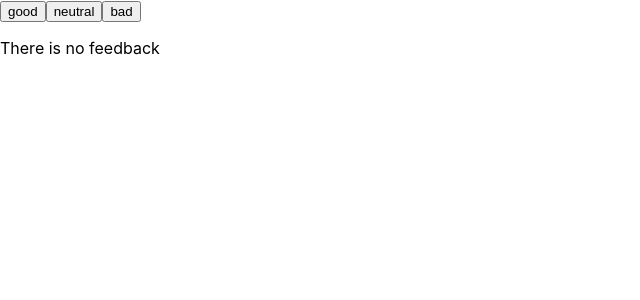
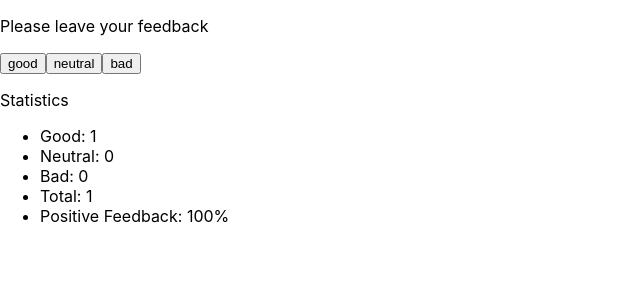
Before and after one commit to Firsache/goit-react-hw-02-feedback, a React (Create React App) app: page / in a window 1280 px wide. Both pictures are taken after a click on the button "good". Shown: the top 300 px of the page, without its empty margins (0-640 px from the left). Built offline with nearby package versions, Linux system fonts and the light colour scheme.

Commit message:
update methods of a class

```diff
--- a/src/components/App.jsx
+++ b/src/components/App.jsx
@@ -8,21 +8,26 @@ export class App extends Component {
     bad: 0,
   };
   onLeaveFeedback = option => {
-    // this.setState(prevState => ({}));
+    this.setState(prevState => ({
+      [option]: prevState[option] + 1,
+    }));
   };
   countTotalFeedback() {
     const { good, bad, neutral } = this.state;
     return good + bad + neutral;
   }
   countPositiveFeedbackPercentage() {
-    let positivePercentage;
-    return positivePercentage;
+    let total = this.countTotalFeedback();
+    let positiveFeedback = this.state.good;
+    let positPercentage = (positiveFeedback * 100) / total;
+    return Math.round(positPercentage);
   }
   render() {
     const { good, bad, neutral } = this.state;
+    let total = this.countTotalFeedback();
 
     return (
-      <section>
+      <>
         <Section title="Please leave your feedback">
           <FeedbackOptions
             options={Object.keys(this.state)}
@@ -30,7 +35,7 @@ export class App extends Component {
           />
         </Section>
         <Section title="Statistics">
-          {this.state.total > 0 ? (
+          {total > 0 ? (
             <Statistics
               good={good}
               neutral={neutral}
@@ -42,7 +47,7 @@ export class App extends Component {
             <Notification message="There is no feedback" />
           )}
         </Section>
-      </section>
+      </>
     );
   }
 }
--- a/src/components/Section/Section.jsx
+++ b/src/components/Section/Section.jsx
@@ -3,7 +3,7 @@ import PropTypes from 'prop-types';
 export function Section({ title, children }) {
   return (
     <section title={title}>
-      <title>{title}</title>
+      <p>{title}</p>
       {children}
     </section>
   );
--- a/src/components/Statistics/Statistics.jsx
+++ b/src/components/Statistics/Statistics.jsx
@@ -3,13 +3,11 @@ import PropTypes from 'prop-types';
 export function Statistics({ good, neutral, bad, total, positivePercentage }) {
   return (
     <ul>
-      <li good={good}>Good: {good}</li>
-      <li neutral={neutral}>Neutral: {neutral}</li>
-      <li bad={bad}>Bad: {bad}</li>
-      <li total={total}>Total: {total}</li>
-      <li positivePercentage={positivePercentage}>
-        Positive Feedback: {positivePercentage}%
-      </li>
+      <li>Good: {good}</li>
+      <li>Neutral: {neutral}</li>
+      <li>Bad: {bad}</li>
+      <li>Total: {total}</li>
+      <li>Positive Feedback: {positivePercentage}%</li>
     </ul>
   );
 }
```
